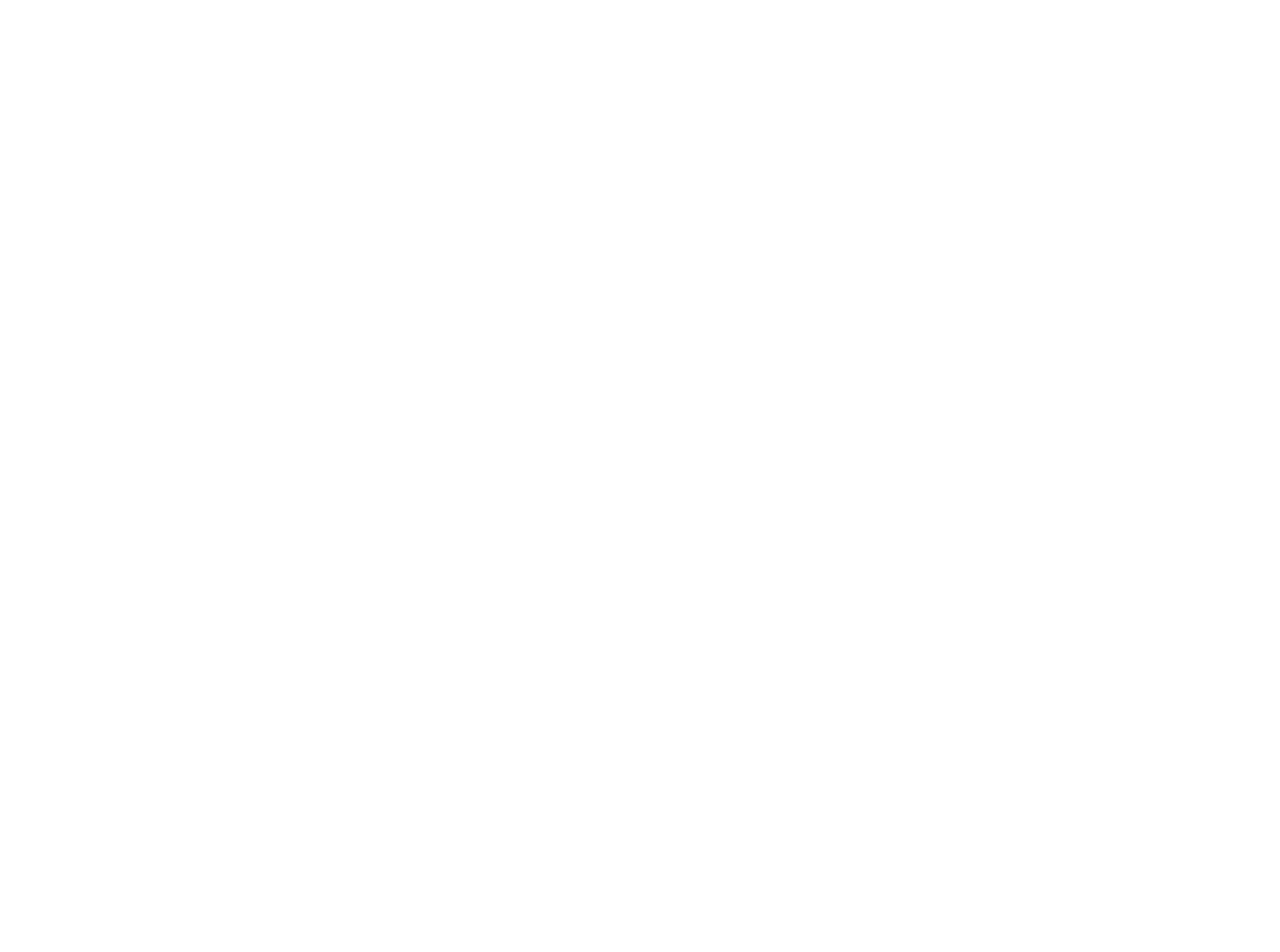
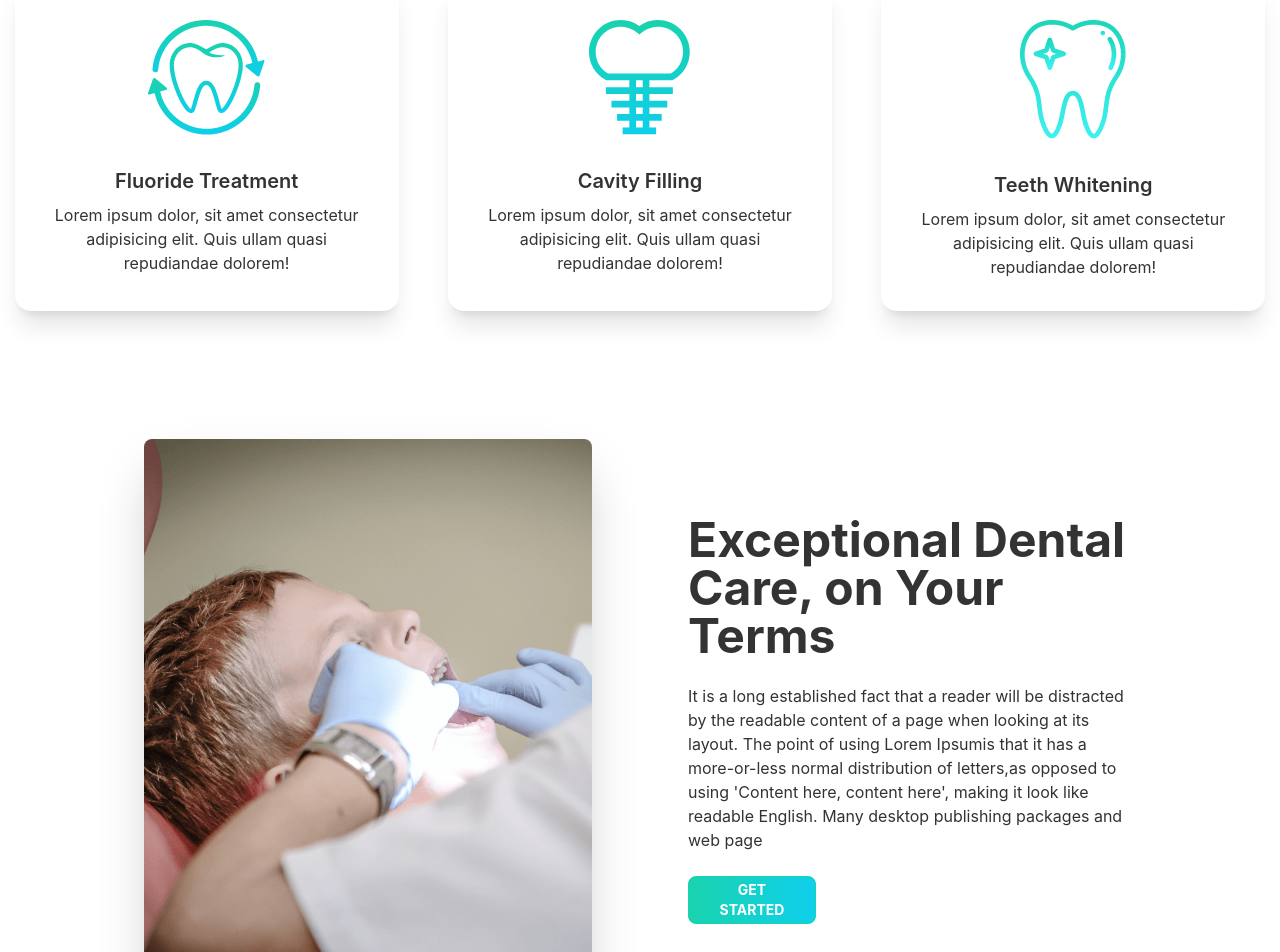
Before and after one commit to MuzakkirHossainMinhaz/doctors-portal-client-side, a React (Create React App) app: page / in a window 1280 px wide. Shown: the part 1260-2212 px from the top of the page. Before the commit the page ends 1012 px from the top, so only its background shows below. Built offline with nearby package versions, Linux system fonts and the light colour scheme.

Commit message:
services added

```diff
--- a/src/Pages/Home/Banner/Banner.js
+++ b/src/Pages/Home/Banner/Banner.js
@@ -1,15 +1,16 @@
 import React from 'react';
 import chair from '../../../assets/images/chair.png';
+import PrimaryButton from '../../Shared/Button/PrimaryButton';
 
 const Banner = () => {
     return (
-        <div class="hero min-h-screen bg-base-100 justify-center">
-            <div class="hero-content flex-col lg:flex-row-reverse gap-x-6">
-                <img src={chair} class="max-w-xl rounded-lg shadow-2xl" />
+        <div className="hero min-h-screen bg-base-100 justify-center">
+            <div className="hero-content flex-col lg:flex-row-reverse gap-x-6">
+                <img src={chair} className="max-w-xl rounded-lg shadow-2xl" />
                 <div>
-                    <h1 class="text-5xl font-bold leading-relaxed">Your New Smile Starts Here</h1>
-                    <p class="py-6 leading-6">Provident cupiditate voluptatem et in. Quaerat fugiat ut assumenda excepturi exercitationem quasi. In deleniti eaque aut repudiandae et a id nisi.</p>
-                    <button class="btn btn-secondary w-32 font-bold text-white text-sm bg-gradient-to-r from-secondary to-primary">Get Started</button>
+                    <h1 className="text-5xl font-bold leading-relaxed">Your New Smile Starts Here</h1>
+                    <p className="py-6 leading-6">Provident cupiditate voluptatem et in. Quaerat fugiat ut assumenda excepturi exercitationem quasi. In deleniti eaque aut repudiandae et a id nisi.</p>
+                    <PrimaryButton text="Get Started"></PrimaryButton>
                 </div>
             </div>
         </div>
--- a/src/Pages/Home/Home.js
+++ b/src/Pages/Home/Home.js
@@ -1,12 +1,14 @@
 import React from 'react';
 import Banner from './Banner/Banner';
 import Info from './Info/Info';
+import Services from './Services/Services';
 
 const Home = () => {
     return (
-        <div>
+        <div className='mx-auto max-w-screen-xl'>
             <Banner></Banner>
             <Info></Info>
+            <Services></Services>
         </div>
     );
 };
--- a/src/Pages/Home/Info/Info.js
+++ b/src/Pages/Home/Info/Info.js
@@ -7,29 +7,33 @@
 const Info = () => {
     const info = [
         {
+            _id: 1,
             img: clock,
             title: "Opening Hours",
             text: "Click the button to listen on Spotiwhy app.",
-            bgClass: "bg-gradient-to-r from-secondary to-primary"
+            bgclassName: "bg-gradient-to-r from-secondary to-primary"
         },
         {
+            _id: 2,
             img: marker,
             title: "Visit our location",
             text: "Brooklyn, NY 10036, United States",
-            bgClass: "bg-accent"
+            bgclassName: "bg-accent"
         },
         {
+            _id: 3,
             img: phone,
             title: "Contact us now",
             text: "+000 123 456789",
-            bgClass: "bg-gradient-to-r from-secondary to-primary"
+            bgclassName: "bg-gradient-to-r from-secondary to-primary"
         },
     ]
 
     return (
-        <div class="grid grid-cols-1 lg:grid-cols-3 gap-3 mx-auto max-w-screen-xl">
+        <div className="grid grid-cols-1 lg:grid-cols-3 gap-3">
             {
                 info.map(item => <InfoCard
+                    key={item._id}
                     item={item}
                 ></InfoCard>)
             }
--- a/src/Pages/Home/Info/InfoCard/InfoCard.js
+++ b/src/Pages/Home/Info/InfoCard/InfoCard.js
@@ -1,15 +1,15 @@
 import React from 'react';
 
 const InfoCard = ({item}) => {
-    const {img, title, text, bgClass} = item;
+    const {img, title, text, bgclassName} = item;
 
     return (
-        <div class={`card lg:card-side bg-base-100 shadow-xl text-white  mx-2 ${bgClass}`}>
+        <div className={`card lg:card-side bg-base-100 shadow-xl text-white  mx-2 ${bgclassName}`}>
             <figure>
-                <img class="pl-5 pt-5 lg:pt-0" src={img} alt="Album"/>
+                <img className="pl-5 pt-5 lg:pt-0" src={img} alt="Album"/>
             </figure>
-            <div class="card-body">
-                <h2 class="card-title">{title}</h2>
+            <div className="card-body">
+                <h2 className="card-title">{title}</h2>
                 <p>{text}</p>
             </div>
         </div>
--- /dev/null
+++ b/src/Pages/Home/Services/Service/Service.js
@@ -0,0 +1,18 @@
+import React from 'react';
+
+const Service = ({service}) => {
+    const {img, title, description} = service;
+    return (
+        <div className="card w-96 bg-base-100 shadow-xl mx-auto">
+            <figure className="px-10 pt-10">
+                <img src={img} alt="Shoes" className="rounded-xl" />
+            </figure>
+            <div className="card-body items-center text-center">
+                <h2 className="card-title">{title}</h2>
+                <p>{description}</p>
+            </div>
+        </div>
+    );
+};
+
+export default Service;
--- /dev/null
+++ b/src/Pages/Home/Services/Services.js
@@ -0,0 +1,62 @@
+import React from 'react';
+import fluoride from '../../../assets/images/fluoride.png';
+import cavity from '../../../assets/images/cavity.png';
+import whitening from '../../../assets/images/whitening.png';
+import treatment from '../../../assets/images/treatment.png';
+import Service from './Service/Service';
+import PrimaryButton from '../../Shared/Button/PrimaryButton';
+
+const Services = () => {
+
+    const services = [
+        {
+            _id: 1,
+            img: fluoride,
+            title: "Fluoride Treatment",
+            description: "Lorem ipsum dolor, sit amet consectetur adipisicing elit. Quis ullam quasi repudiandae dolorem!"
+        },
+        {
+            _id: 1,
+            img: cavity,
+            title: "Cavity Filling",
+            description: "Lorem ipsum dolor, sit amet consectetur adipisicing elit. Quis ullam quasi repudiandae dolorem!"
+        },
+        {
+            _id: 1,
+            img: whitening,
+            title: "Teeth Whitening",
+            description: "Lorem ipsum dolor, sit amet consectetur adipisicing elit. Quis ullam quasi repudiandae dolorem!"
+        }
+    ]
+
+    return (
+        <div className='my-28'>
+            <div className="text-center">
+                <h3 className='text-xl font-bold text-primary uppercase'>Our Services</h3>
+                <h3 className='text-4xl text-accent'>Services We Provide</h3>
+            </div>
+            <div className='grid grid-cols-1 lg:grid-cols-3 gap-5 mt-12'>
+                {
+                    services.map(service => <Service
+                        key={service._id}
+                        service={service}
+                    ></Service>)
+                }
+            </div>
+            <div>
+                <div class="hero max-w-5xl mx-auto mt-28">
+                    <div class="hero-content flex-col lg:flex-row">
+                        <img src={treatment} class="max-w-md rounded-lg shadow-2xl mr-20" />
+                        <div>
+                            <h1 class="text-5xl font-bold">Exceptional Dental Care, on Your Terms</h1>
+                            <p class="py-6 w-10/12 lg:w-full">It is a long established fact that a reader will be distracted by the readable content of a page when looking at its layout. The point of using Lorem Ipsumis that it has a more-or-less normal distribution of letters,as opposed to using 'Content here, content here', making it look like readable English. Many desktop publishing packages and web page</p>
+                            <PrimaryButton text="Get Started"></PrimaryButton>
+                        </div>
+                    </div>
+                </div>
+            </div>
+        </div>
+    );
+};
+
+export default Services;
--- /dev/null
+++ b/src/Pages/Shared/Button/PrimaryButton.js
@@ -0,0 +1,9 @@
+import React from 'react';
+
+const PrimaryButton = ({text}) => {
+    return (
+        <button className="btn btn-secondary w-32 font-bold text-white text-sm bg-gradient-to-r from-secondary to-primary">{text}</button>
+    );
+};
+
+export default PrimaryButton;
--- a/src/Pages/Shared/Navbar/Navbar.js
+++ b/src/Pages/Shared/Navbar/Navbar.js
@@ -11,20 +11,20 @@
         <li><Link to='/login'>Login</Link></li>
     </>
     return (
-        <div class="navbar bg-base-100 justify-center">
-            <div class="navbar-start">
-                <div class="dropdown">
-                    <label tabindex="0" class="btn btn-ghost lg:hidden">
-                        <svg xmlns="http://www.w3.org/2000/svg" class="h-5 w-5" fill="none" viewBox="0 0 24 24" stroke="currentColor"><path stroke-linecap="round" stroke-linejoin="round" stroke-width="2" d="M4 6h16M4 12h8m-8 6h16" /></svg>
+        <div className="navbar bg-base-100 justify-center">
+            <div className="navbar-start">
+                <div className="dropdown">
+                    <label tabindex="0" className="btn btn-ghost lg:hidden">
+                        <svg xmlns="http://www.w3.org/2000/svg" className="h-5 w-5" fill="none" viewBox="0 0 24 24" stroke="currentColor"><path stroke-linecap="round" stroke-linejoin="round" stroke-width="2" d="M4 6h16M4 12h8m-8 6h16" /></svg>
                     </label>
-                    <ul tabindex="0" class="menu menu-compact dropdown-content mt-3 p-2 shadow bg-base-100 rounded-box w-52">
+                    <ul tabindex="0" className="menu menu-compact dropdown-content mt-3 p-2 shadow bg-base-100 rounded-box w-52">
                         {menuItems}
                     </ul>
                 </div>
-                <Link to='/' class="btn btn-ghost normal-case text-xl">Doctors Portal</Link>
+                <Link to='/' className="btn btn-ghost normal-case text-xl">Doctors Portal</Link>
             </div>
-            <div class="navbar-center hidden lg:flex">
-                <ul class="menu menu-horizontal p-0">
+            <div className="navbar-center hidden lg:flex">
+                <ul className="menu menu-horizontal p-0">
                     {menuItems}
                 </ul>
             </div>
```
Also changed, not shown: 1 other file (tests, documents, lock files or other folders).
